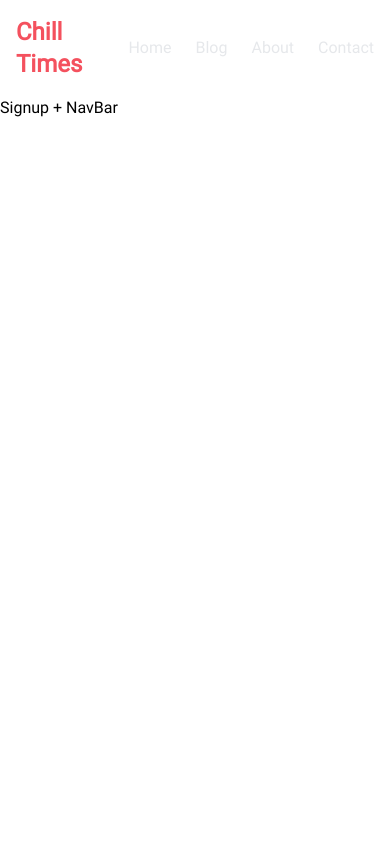
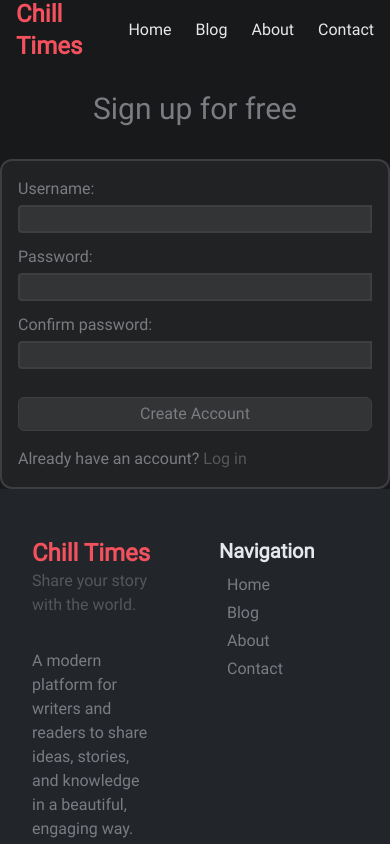
Before and after one commit to devnchill/OdinBlog, a React (Vite) app in the folder frontend-viewer/: page /signup in a window 390 px wide. Shown: the top 844 px of the page. Built offline with nearby package versions, Linux system fonts and the light colour scheme.

Commit message:
style: signup and login page

```diff
--- a/frontend-viewer/src/components/Footer/Footer.tsx
+++ b/frontend-viewer/src/components/Footer/Footer.tsx
@@ -1,5 +1,5 @@
+import FooterConnect from "./connect/FooterConnect";
 import FooterAbout from "./FooterAbout";
-import FooterConnect from "./FooterConnect";
 import FooterLegal from "./FooterLegal";
 import FooterNav from "./FooterNav";
 
--- a/frontend-viewer/src/pages/LayoutPage.tsx
+++ b/frontend-viewer/src/components/Layout.tsx
@@ -2,11 +2,11 @@ import NavBar from "../components/NavBar/NavBar";
 import Footer from "../components/Footer/Footer";
 import { Outlet } from "react-router";
 
-export const LayoutPage = ({ children }: { children?: React.ReactNode }) => {
+export const LayoutPage = () => {
   return (
-    <div className="h-screen bg-[var(--color-background)] text-[var(--color-surface)]">
+    <div className="h-screen bg-[var(--color-background)] text-[var(--color-surface)] grid grid-rows-[7%_1fr_auto]">
       <NavBar />
-      {children ?? <Outlet />}
+      <Outlet />
       <Footer />
     </div>
   );
--- a/frontend-viewer/src/components/NavBar/NavBar.tsx
+++ b/frontend-viewer/src/components/NavBar/NavBar.tsx
@@ -10,7 +10,7 @@ const NavBar = () => {
         </Link>
       </div>
       <div className="flex gap-6">
-        <NavBtnLink to="/home" text="Home" />
+        <NavBtnLink to="/" text="Home" />
         <NavBtnLink to="/blog" text="Blog" />
         <NavBtnLink to="/about" text="About" />
         <NavBtnLink to="/contact" text="Contact" />
--- a/frontend-viewer/src/main.css
+++ b/frontend-viewer/src/main.css
@@ -9,6 +9,7 @@
 
 :root {
   --color-background: #17191a;
+  --color-darkish: #202223;
   --color-surface: #e6e8eb;
   --color-border: #3c3e42;
   --color-muted: #7a7c81;
--- a/frontend-viewer/src/pages/LoginPage.tsx
+++ b/frontend-viewer/src/pages/LoginPage.tsx
@@ -1,5 +1,51 @@
+import { Link } from "react-router";
+
 const LoginPage = () => {
-  return <div>Login</div>;
+  return (
+    <main className="flex justify-center items-center ">
+      <div className="w-full md:w-80">
+        <p className="text-center text-3xl my-8 text-[var(--color-muted)]">
+          Log in
+        </p>
+        <div className="border-[var(--color-border)] border-2 rounded-xl p-4 bg-[var(--color-darkish)]">
+          <form className="flex flex-col gap-3">
+            <div>
+              <label className="text-[var(--color-muted)] block mb-1">
+                Username:
+              </label>
+              <input
+                className=" bg-[var(--color-carbon)] rounded-l border-2 block w-full border-[var(--color-border)]"
+                type="text"
+                name="userName"
+              />
+            </div>
+            <div>
+              <label className=" text-[var(--color-muted)] block mb-1">
+                Password:
+              </label>
+              <input
+                className=" bg-[var(--color-carbon)]   rounded-l  border-2 block w-full border-[var(--color-border)]"
+                type="password"
+                name="password"
+              />
+            </div>
+            <button className="text-center my-4 text-[var(--color-muted)] bg-[var(--color-carbon)] p-1 border border-[var(--color-border)] rounded-md hover:bg-[var(--color-carbon)]">
+              Log in
+            </button>
+          </form>
+          <p className="text-[var(--color-muted)]">
+            Don't have an account?{" "}
+            <Link
+              to={"/signup"}
+              className="text-[var(--color-stone-cold)] hover:text-[var(--color-carbon)]"
+            >
+              Sign up
+            </Link>
+          </p>
+        </div>
+      </div>
+    </main>
+  );
 };
 
 export default LoginPage;
--- a/frontend-viewer/src/pages/SignUpPage.tsx
+++ b/frontend-viewer/src/pages/SignUpPage.tsx
@@ -1,11 +1,60 @@
-import NavBar from "../components/NavBar/NavBar";
+import { Link } from "react-router";
 
 const SignUpPage = () => {
   return (
-    <div>
-      <NavBar />
-      Signup + NavBar
-    </div>
+    <main className="flex justify-center items-center ">
+      <div className="w-full md:w-80">
+        <p className="text-center text-3xl my-8 text-[var(--color-muted)]">
+          Sign up for free
+        </p>
+        <div className="border-[var(--color-border)] border-2 rounded-xl p-4 bg-[var(--color-darkish)]">
+          <form className="flex flex-col gap-3">
+            <div>
+              <label className="text-[var(--color-muted)] block mb-1">
+                Username:
+              </label>
+              <input
+                className=" bg-[var(--color-carbon)] rounded-l border-2 block w-full border-[var(--color-border)]"
+                type="text"
+                name="userName"
+              />
+            </div>
+            <div>
+              <label className=" text-[var(--color-muted)] block mb-1">
+                Password:
+              </label>
+              <input
+                className=" bg-[var(--color-carbon)]   rounded-l  border-2 block w-full border-[var(--color-border)]"
+                type="password"
+                name="password"
+              />
+            </div>
+            <div>
+              <label className="block mb-1 text-[var(--color-muted)]">
+                Confirm password:
+              </label>
+              <input
+                className=" bg-[var(--color-carbon)] rounded-l border-2 block w-full border-[var(--color-border)]"
+                type="password"
+                name="confirmPassword"
+              />
+            </div>
+            <button className="text-center my-4 text-[var(--color-muted)] bg-[var(--color-carbon)] p-1 border border-[var(--color-border)] rounded-md hover:bg-[var(--color-carbon)]">
+              Create Account
+            </button>
+          </form>
+          <p className="text-[var(--color-muted)]">
+            Already have an account?{" "}
+            <Link
+              to={"/login"}
+              className="text-[var(--color-stone-cold)] hover:text-[var(--color-carbon)]"
+            >
+              Log in
+            </Link>
+          </p>
+        </div>
+      </div>
+    </main>
   );
 };
 
```
Also changed, not shown: frontend-viewer/src/routes.tsx (+3 -9 lines).
